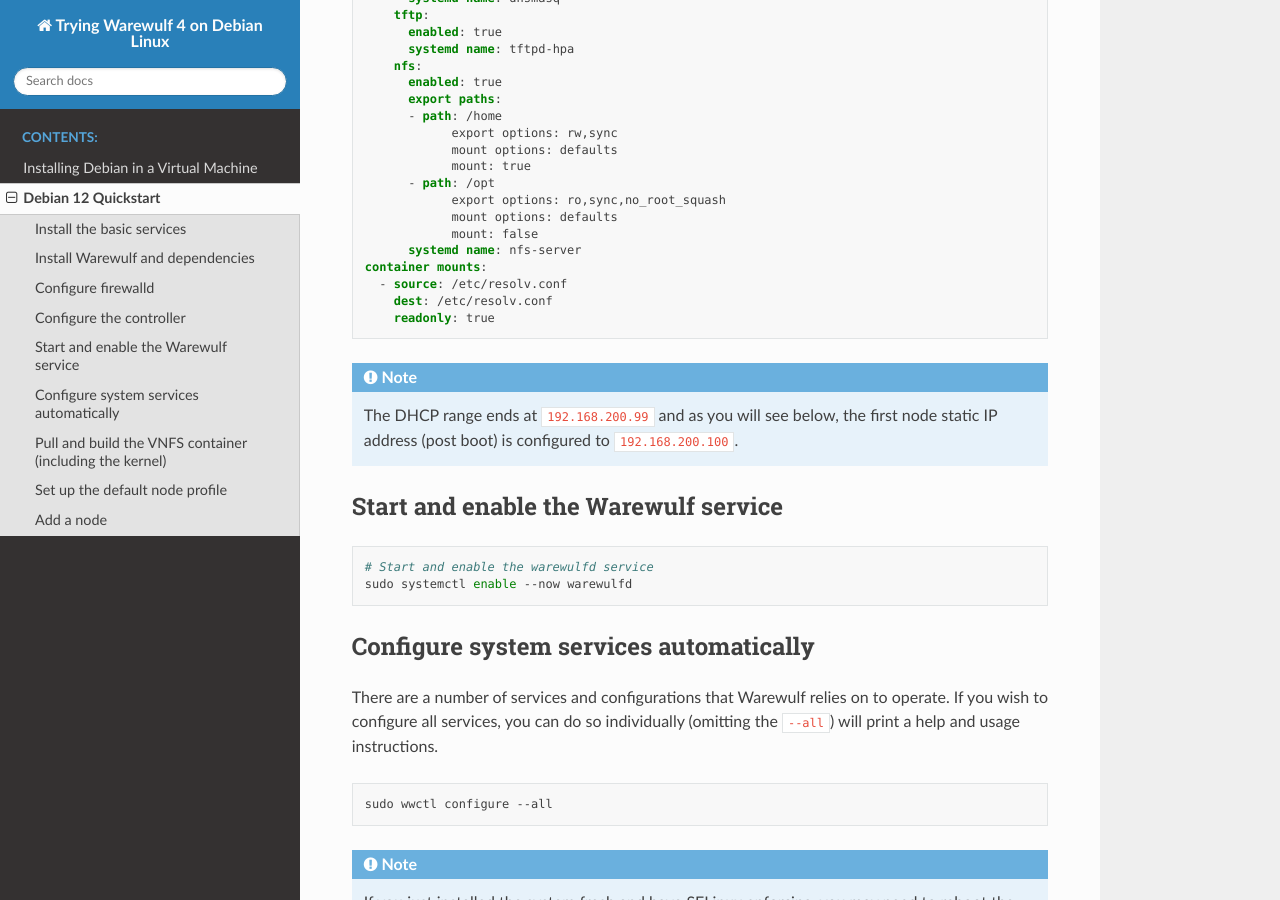
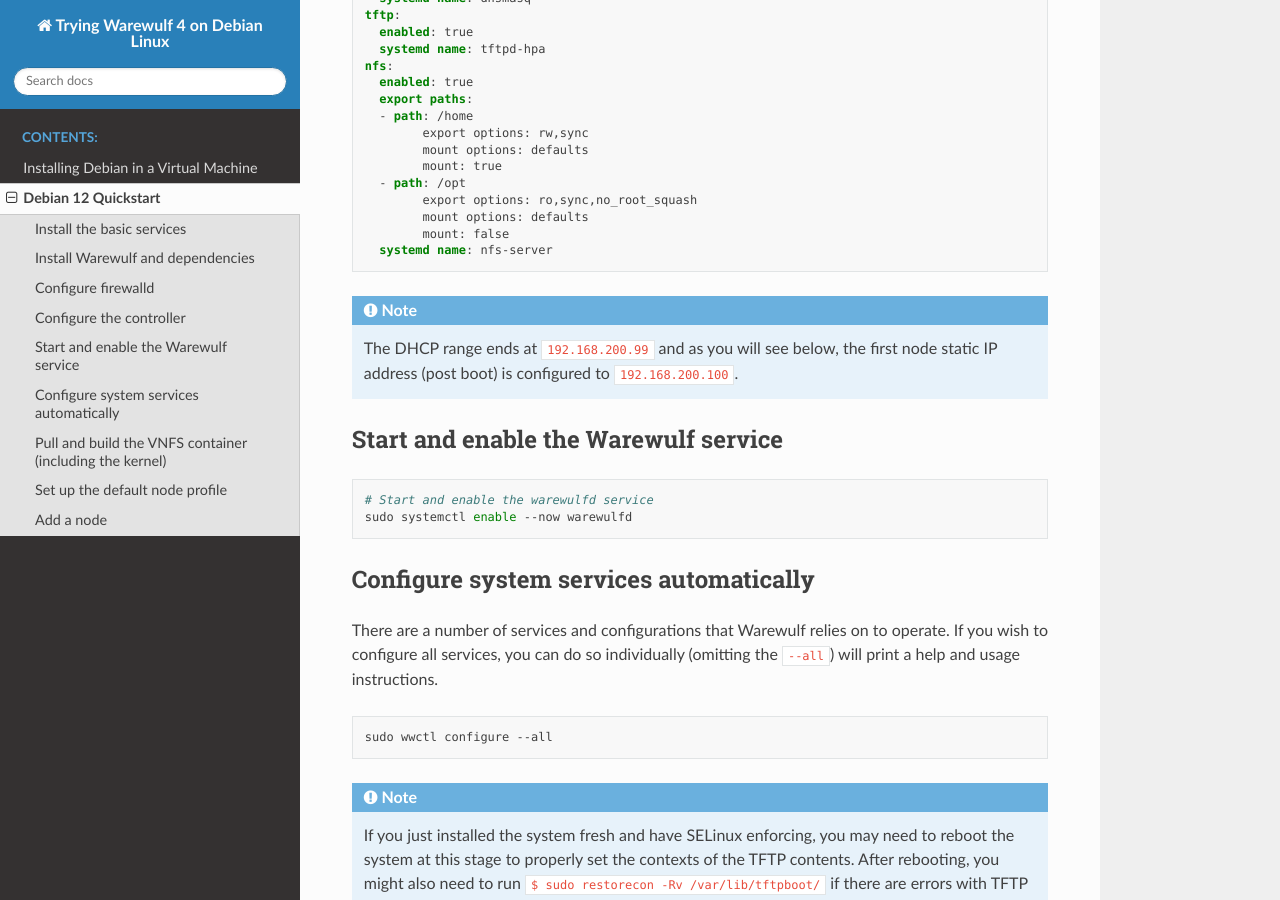
Before and after one commit to cfelipesp/doc-ww4-debian, a Sphinx documentation site: the page built from doc/debian12.rst, in a window 1280 px wide and 900 px high, scrolled down 1391 px. Built offline with Sphinx 7.4.7 and the Read the Docs theme 2.0.0, drawn with Linux system fonts in a browser that asks for light colours.

Commit message:
updated debian12.srt - removed container mount session from wwconf model

```diff
--- a/doc/debian12.rst
+++ b/doc/debian12.rst
@@ -95,10 +95,6 @@
 		mount options: defaults
 		mount: false
 	  systemd name: nfs-server
-    container mounts:
-      - source: /etc/resolv.conf
-        dest: /etc/resolv.conf
-        readonly: true
 
 .. note::
 
```
